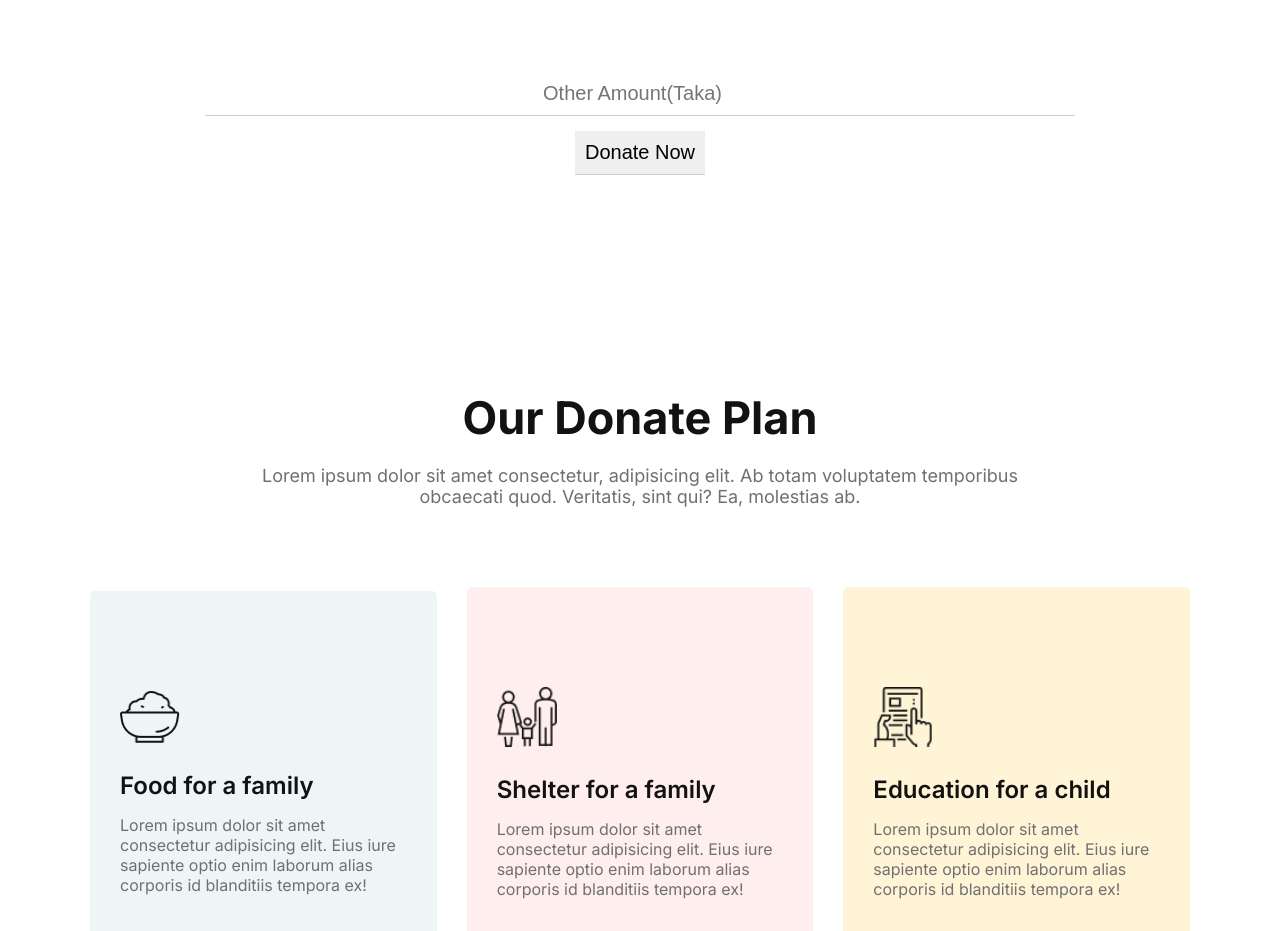
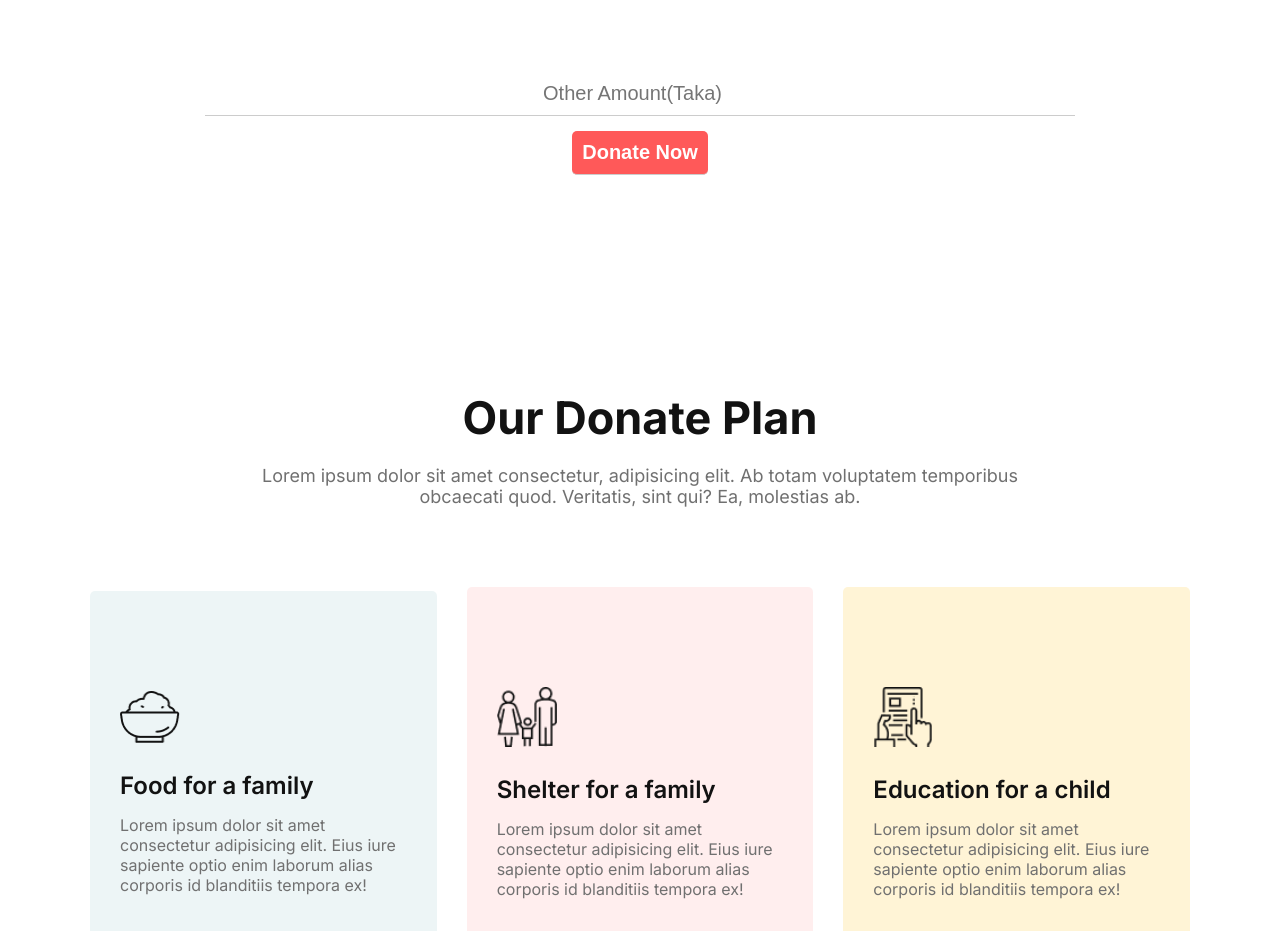
Before and after one commit to naserwp/practice1, a plain HTML site: page index.html in a window 1280 px wide. Shown: the part 1140-2071 px from the top of the page. Drawn offline with Linux system fonts and the light colour scheme.

Commit message:
donat now botton update

```diff
--- a/style.css
+++ b/style.css
@@ -37,7 +37,7 @@ p.main-description{
     color: #FFFFFF;
     margin: 30px 0;
 }
-button.btn.btn-donate-now, input.subscribe-btn.btn-donate-now{
+button.btn.btn-donate-now, input.subscribe-btn.btn-donate-now, input.btn-donate-now{
     padding: 16px 20px;
     background: #FF5959;
     border-radius: 5px;
```
